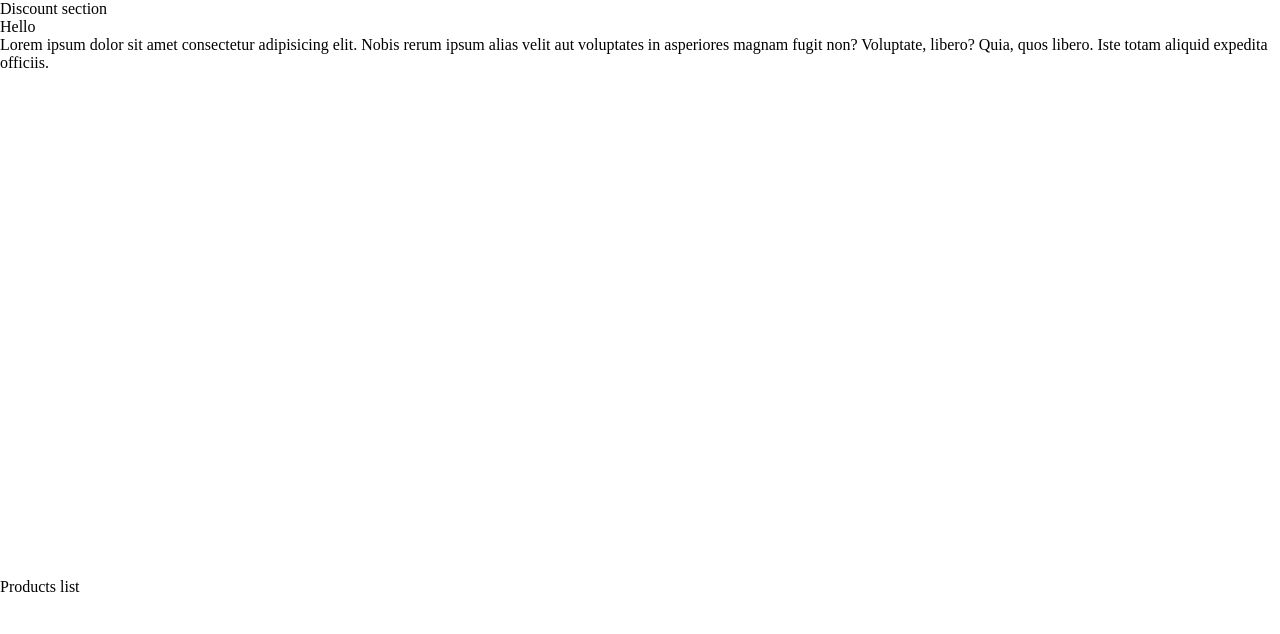
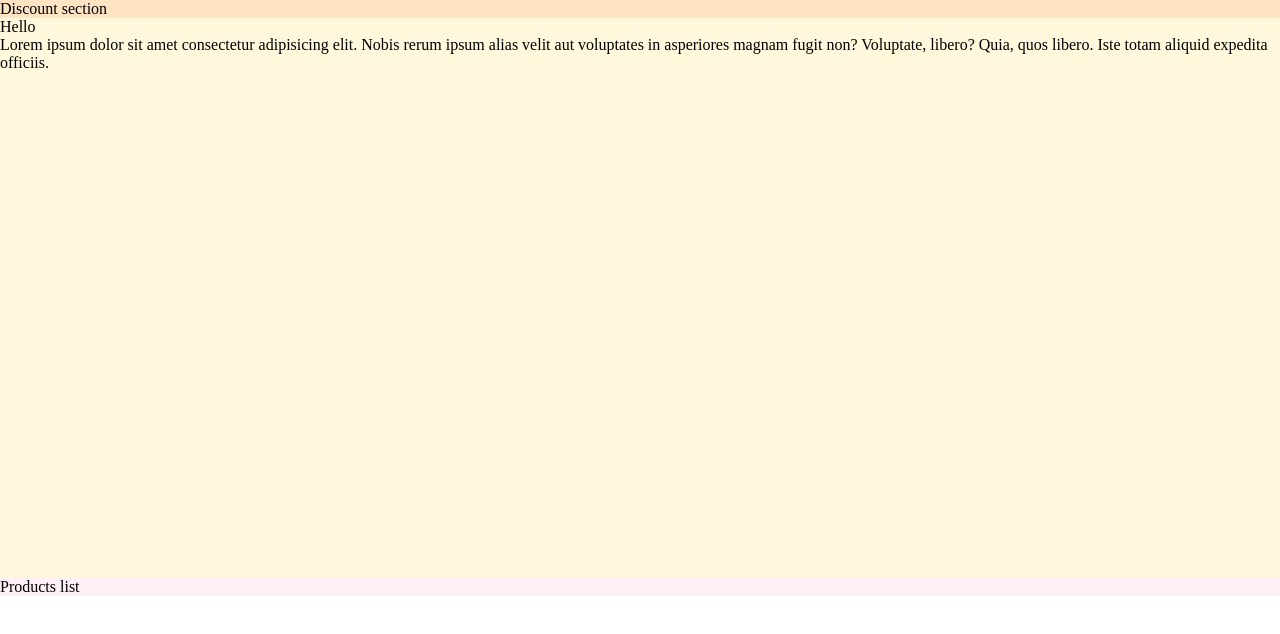
Before and after one commit to kkat550/lenses-website, a plain HTML site: page index.html in a window 1280 px wide. Drawn offline with Linux system fonts and the light colour scheme.

Commit message:
Add background colors to sections

```diff
--- a/style.css
+++ b/style.css
@@ -4,7 +4,15 @@ body {
   flex-direction: column;
 }
 
+#discount-section {
+  background-color: bisque;
+}
+
 #hero {
-  width: 100%;
+  background-color: cornsilk;
   height: 70vh;
 }
+
+#products-section {
+  background-color: lavenderblush;
+}
```
